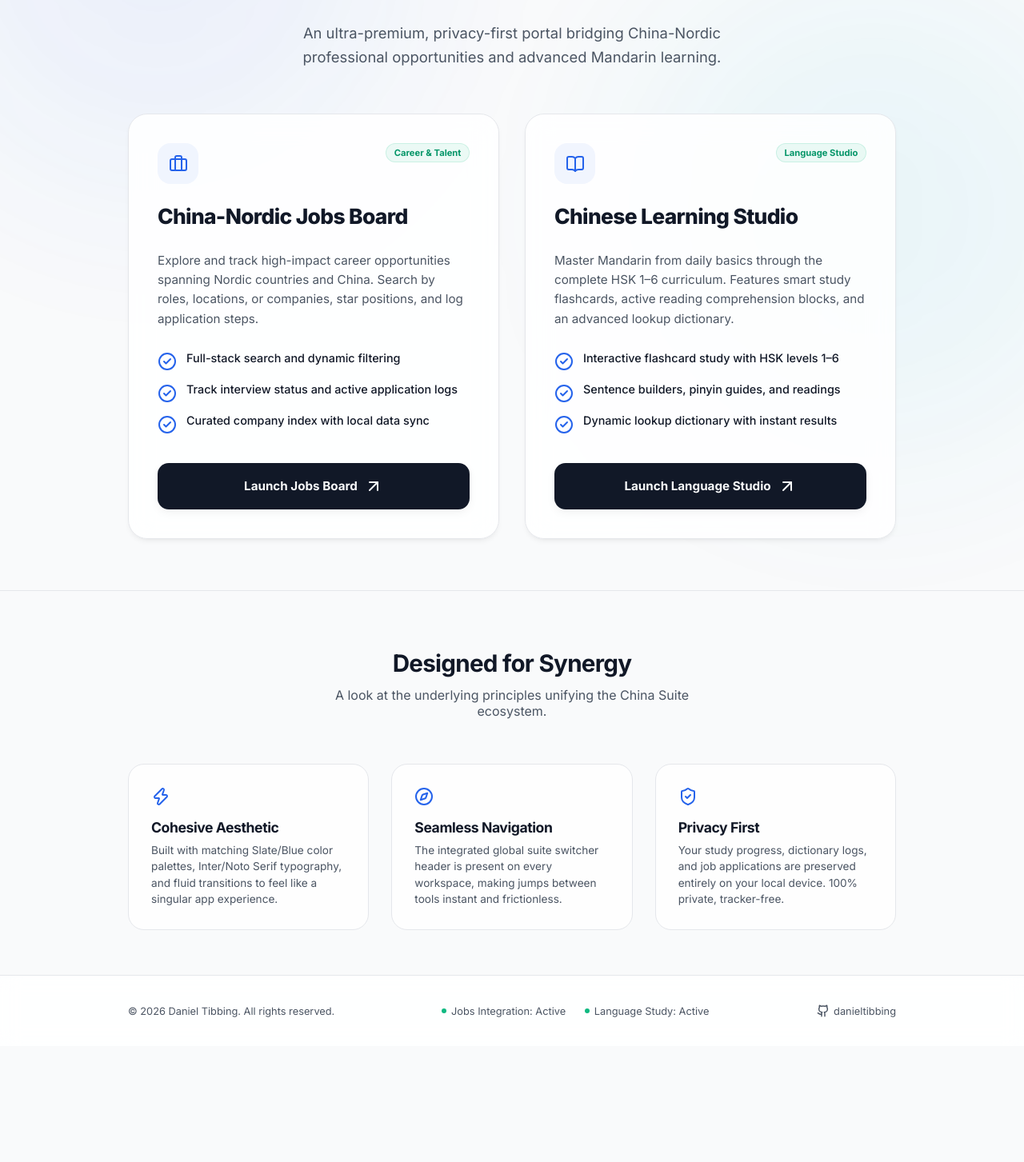
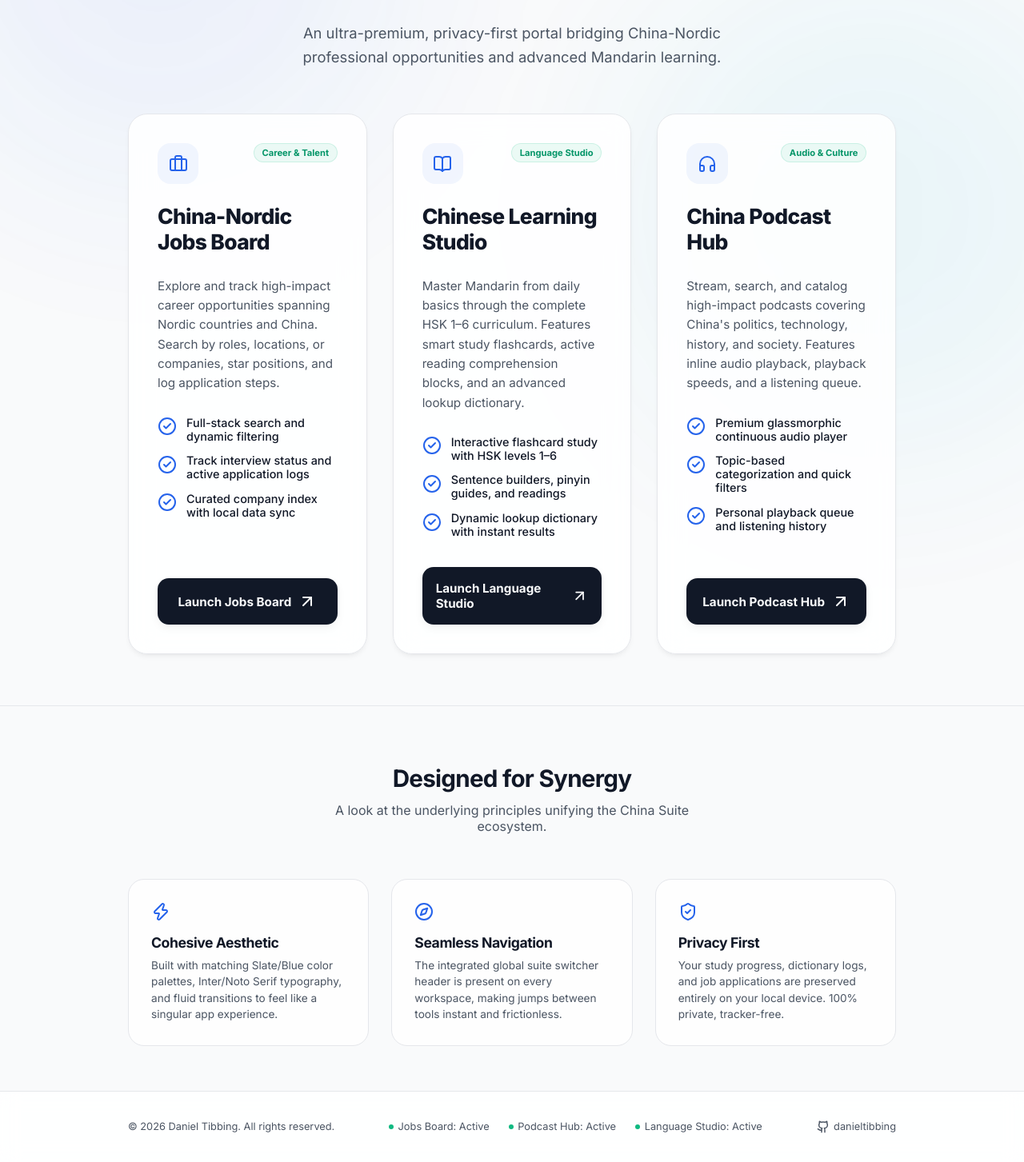
Before and after one commit to DanielTibbing/danieltibbing.github.io, a React (Vite) app: page / in a window 1280 px wide. Shown: the part 302-1755 px from the top of the page at 80% size. Before the commit the page ends 1610 px from the top, so only its background shows below. Built offline with nearby package versions, Linux system fonts and the light colour scheme.

Commit message:
feat(ui): introduce and crosslink China Podcast Hub on portal home

```diff
--- a/src/App.css
+++ b/src/App.css
@@ -169,7 +169,7 @@ html.dark .suite-switcher-bar {
 /* Cards Grid */
 .cards-grid {
   display: grid;
-  grid-template-columns: repeat(2, 1fr);
+  grid-template-columns: repeat(auto-fit, minmax(280px, 1fr));
   gap: 2rem;
   margin-bottom: 4rem;
 }
--- a/src/App.tsx
+++ b/src/App.tsx
@@ -8,7 +8,8 @@ import {
   Moon,
   ShieldCheck,
   Compass,
-  Zap
+  Zap,
+  Headphones
 } from "lucide-react";
 import "./App.css";
 
@@ -37,6 +38,12 @@ export default function App() {
                 className="suite-link-inactive"
               >
                 Jobs Board
+              </a>
+              <a
+                href="https://danieltibbing.github.io/china-pods"
+                className="suite-link-inactive"
+              >
+                Podcast Hub
               </a>
               <a
                 href="https://danieltibbing.github.io/chinese-practice/"
@@ -160,6 +167,44 @@ export default function App() {
             <ArrowUpRight className="h-5 w-5 launch-btn-arrow" />
           </a>
         </article>
+
+        {/* Podcast Hub Card */}
+        <article className="hub-card">
+          <div className="card-badge-row">
+            <div className="card-icon-container">
+              <Headphones className="h-7 w-7" />
+            </div>
+            <span className="card-badge">Audio & Culture</span>
+          </div>
+
+          <h3>China Podcast Hub</h3>
+          <p className="card-desc">
+            Stream, search, and catalog high-impact podcasts covering China's politics, technology, history, and society. Features inline audio playback, playback speeds, and a listening queue.
+          </p>
+
+          <ul className="card-checklist">
+            <li className="checklist-item">
+              <CheckCircle2 className="h-4.5 w-4.5 checklist-icon" />
+              <span>Premium glassmorphic continuous audio player</span>
+            </li>
+            <li className="checklist-item">
+              <CheckCircle2 className="h-4.5 w-4.5 checklist-icon" />
+              <span>Topic-based categorization and quick filters</span>
+            </li>
+            <li className="checklist-item">
+              <CheckCircle2 className="h-4.5 w-4.5 checklist-icon" />
+              <span>Personal playback queue and listening history</span>
+            </li>
+          </ul>
+
+          <a
+            href="https://danieltibbing.github.io/china-pods"
+            className="launch-btn"
+          >
+            <span>Launch Podcast Hub</span>
+            <ArrowUpRight className="h-5 w-5 launch-btn-arrow" />
+          </a>
+        </article>
       </main>
 
       {/* Integration Showcase / Specs Grid */}
@@ -207,11 +252,15 @@ export default function App() {
           <div className="footer-stats">
             <div className="footer-stat-item">
               <span className="footer-stat-icon"></span>
-              <span>Jobs Integration: Active</span>
+              <span>Jobs Board: Active</span>
             </div>
             <div className="footer-stat-item">
               <span className="footer-stat-icon"></span>
-              <span>Language Study: Active</span>
+              <span>Podcast Hub: Active</span>
+            </div>
+            <div className="footer-stat-item">
+              <span className="footer-stat-icon"></span>
+              <span>Language Studio: Active</span>
             </div>
           </div>
           <div>
```
